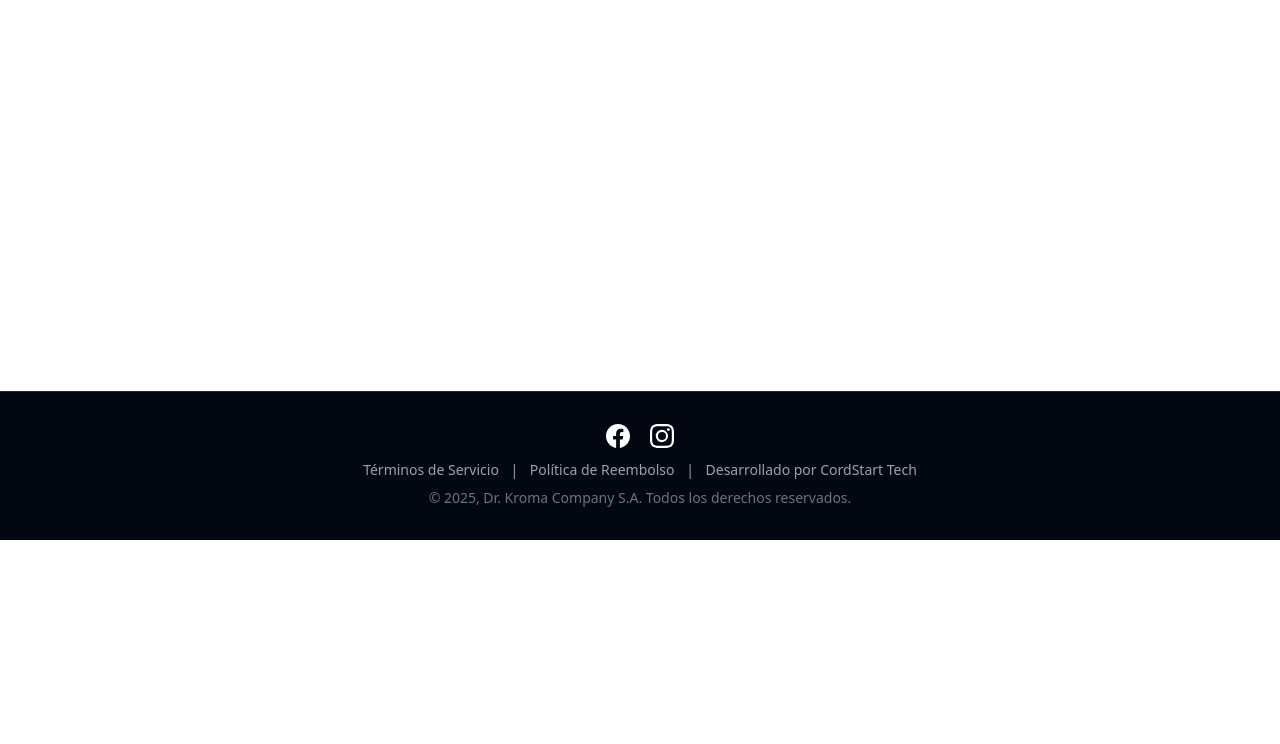
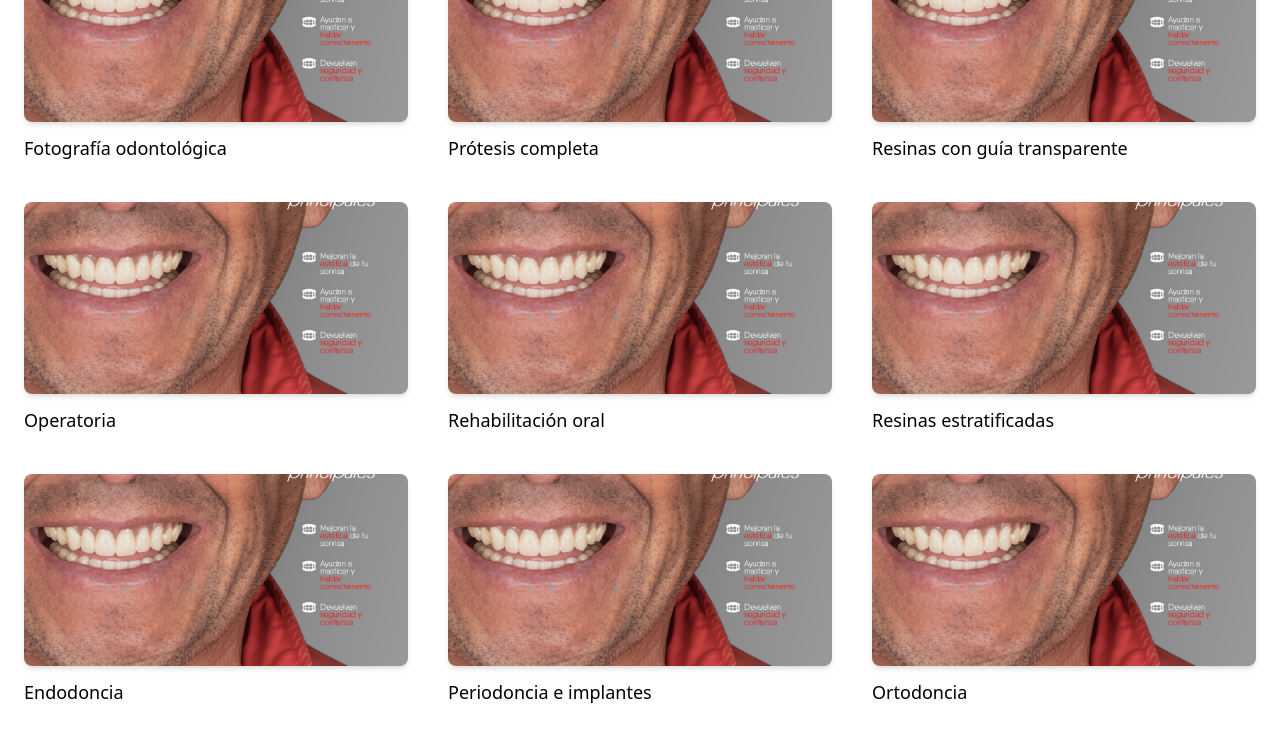
Before and after one commit to kromacompanysa/nuxt_web, a Nuxt app: page /cursos in a window 1280 px wide. Shown: the part 260-1004 px from the top of the page. Before the commit the page ends 800 px from the top, so only its background shows below. Built offline with nearby package versions, Linux system fonts and the light colour scheme.

Commit message:
feat: list of cursos and etc

```diff
--- a/app/app.config.ts
+++ b/app/app.config.ts
@@ -8,68 +8,151 @@ export default defineAppConfig({
     {
       label: "Soy Paciente",
       type: "dropdown",
+      href: "/pacientes",
       items: [
-        { label: "Periodoncia", href: "/pacientes/periodoncia" },
+        {
+          label: "Periodoncia",
+          href: "/pacientes/periodoncia",
+          image: "/images/grid_01.jpeg",
+        },
         {
           label: "Odontología restauradora",
           href: "/pacientes/odontologia-restauradora",
+          image: "/images/grid_01.jpeg",
         },
-        { label: "Endodoncia", href: "/pacientes/endodoncia" },
-        { label: "Ortodoncia", href: "/pacientes/ortodoncia" },
-        { label: "Estética", href: "/pacientes/estetica" },
+        {
+          label: "Endodoncia",
+          href: "/pacientes/endodoncia",
+          image: "/images/grid_01.jpeg",
+        },
+        {
+          label: "Ortodoncia",
+          href: "/pacientes/ortodoncia",
+          image: "/images/grid_01.jpeg",
+        },
+        {
+          label: "Estética",
+          href: "/pacientes/estetica",
+          image: "/images/grid_01.jpeg",
+        },
         {
           label: "Rehabilitación oral",
           href: "/pacientes/rehabilitacion-oral",
+          image: "/images/grid_01.jpeg",
         },
-        { label: "Implantología", href: "/pacientes/implantologia" },
-        { label: "Cirugía", href: "/pacientes/cirugia" },
-        { label: "Prótesis", href: "/pacientes/protesis" },
-        { label: "Odontopediatría", href: "/pacientes/odontopediatria" },
+        {
+          label: "Implantología",
+          href: "/pacientes/implantologia",
+          image: "/images/grid_01.jpeg",
+        },
+        {
+          label: "Cirugía",
+          href: "/pacientes/cirugia",
+          image: "/images/grid_01.jpeg",
+        },
+        {
+          label: "Prótesis",
+          href: "/pacientes/protesis",
+          image: "/images/grid_01.jpeg",
+        },
+        {
+          label: "Odontopediatría",
+          href: "/pacientes/odontopediatria",
+          image: "/images/grid_01.jpeg",
+        },
       ],
     },
     {
       label: "Cursos",
       type: "dropdown",
+      href: "/cursos",
       items: [
         {
           label: "Fotografía odontológica",
           href: "/cursos/fotografia-odontologica",
+          image: "/images/grid_01.jpeg",
         },
-        { label: "Prótesis completa", href: "/cursos/protesis-completa" },
+        {
+          label: "Prótesis completa",
+          href: "/cursos/protesis-completa",
+          image: "/images/grid_01.jpeg",
+        },
         {
           label: "Resinas con guía transparente",
           href: "/cursos/resinas-guia-transparente",
+          image: "/images/grid_01.jpeg",
         },
-        { label: "Operatoria", href: "/cursos/operatoria" },
-        { label: "Rehabilitación oral", href: "/cursos/rehabilitacion-oral" },
+        {
+          label: "Operatoria",
+          href: "/cursos/operatoria",
+          image: "/images/grid_01.jpeg",
+        },
+        {
+          label: "Rehabilitación oral",
+          href: "/cursos/rehabilitacion-oral",
+          image: "/images/grid_01.jpeg",
+        },
         {
           label: "Resinas estratificadas",
           href: "/cursos/resinas-estratificadas",
+          image: "/images/grid_01.jpeg",
         },
-        { label: "Endodoncia", href: "/cursos/endodoncia" },
+        {
+          label: "Endodoncia",
+          href: "/cursos/endodoncia",
+          image: "/images/grid_01.jpeg",
+        },
         {
           label: "Periodoncia e implantes",
           href: "/cursos/periodoncia-implantes",
+          image: "/images/grid_01.jpeg",
         },
-        { label: "Ortodoncia", href: "/cursos/ortodoncia" },
-        { label: "Odontología digital", href: "/cursos/odontologia-digital" },
+        {
+          label: "Ortodoncia",
+          href: "/cursos/ortodoncia",
+          image: "/images/grid_01.jpeg",
+        },
+        {
+          label: "Odontología digital",
+          href: "/cursos/odontologia-digital",
+          image: "/images/grid_01.jpeg",
+        },
       ],
     },
     {
       label: "Laboratorio Digital",
       type: "dropdown",
+      href: "/laboratorio",
       items: [
-        { label: "Diseño digital", href: "/laboratorio/diseno-digital" },
-        { label: "Impresión 3D", href: "/laboratorio/impresion-3d" },
-        { label: "Escaneo intraoral", href: "/laboratorio/escaneo-intraoral" },
-        { label: "Modelado CAD", href: "/laboratorio/modelado-cad" },
+        {
+          label: "Diseño digital",
+          href: "/laboratorio/diseno-digital",
+          image: "/images/grid_01.jpeg",
+        },
+        {
+          label: "Impresión 3D",
+          href: "/laboratorio/impresion-3d",
+          image: "/images/grid_01.jpeg",
+        },
+        {
+          label: "Escaneo intraoral",
+          href: "/laboratorio/escaneo-intraoral",
+          image: "/images/grid_01.jpeg",
+        },
+        {
+          label: "Modelado CAD",
+          href: "/laboratorio/modelado-cad",
+          image: "/images/grid_01.jpeg",
+        },
         {
           label: "Simulación oclusal",
           href: "/laboratorio/simulacion-oclusal",
+          image: "/images/grid_01.jpeg",
         },
         {
           label: "Planificación digital",
           href: "/laboratorio/planificacion-digital",
+          image: "/images/grid_01.jpeg",
         },
       ],
     },
--- a/app/components/Default/NavBar.vue
+++ b/app/components/Default/NavBar.vue
@@ -33,10 +33,20 @@
                         v-else-if="item.type === 'dropdown'"
                         class="relative group"
                     >
+                        <div class="flex items-center space-x-1">
+                            <!-- Texto que navega -->
+                            <a
+                                :href="item.href"
+                                class="transition hover:text-red-600"
+                            >
+                                {{ item.label }}
+                            </a>
+
+                            <!-- Botón flecha solo para abrir el menú -->
                             <button
-                            class="flex items-center space-x-1 transition hover:text-red-600"
+                                class="transition hover:text-red-600 cursor-pointer"
+                                @click.stop
                             >
-                            <span>{{ item.label }}</span>
                                 <svg
                                     class="w-4 h-4 transition transform group-hover:rotate-180"
                                     fill="currentColor"
@@ -49,7 +59,9 @@
                                     />
                                 </svg>
                             </button>
+                        </div>
 
+                        <!-- DROPDOWN MENU -->
                         <div
                             class="absolute left-0 mt-2 w-48 bg-white shadow-lg rounded-md border border-gray-100 opacity-0 pointer-events-none group-hover:opacity-100 group-hover:pointer-events-auto transition duration-200 before:absolute before:-top-3 before:left-0 before:w-full before:h-6 before:bg-transparent before:content-['']"
                         >
--- /dev/null
+++ b/app/pages/cursos/index.vue
@@ -0,0 +1,35 @@
+<template>
+    <section class="max-w-7xl mx-auto px-6 py-6">
+        <h1 class="text-3xl font-semibold text-center mb-10">Cursos</h1>
+
+        <div class="grid grid-cols-1 sm:grid-cols-2 lg:grid-cols-3 gap-10">
+            <NuxtLink
+                v-for="item in cursosItems"
+                :key="item.href"
+                :to="item.href"
+                class="block group"
+            >
+                <div class="overflow-hidden rounded-lg shadow-md">
+                    <img
+                        :src="item.image"
+                        class="w-full h-48 object-cover group-hover:scale-105 transition"
+                    />
+                </div>
+
+                <h2 class="mt-3 text-lg font-medium group-hover:text-red-600">
+                    {{ item.label }}
+                </h2>
+            </NuxtLink>
+        </div>
+    </section>
+</template>
+
+<script setup>
+const navItems = useAppConfig().navbar;
+
+// obtener la sección Cursos
+const cursosSection = navItems.find((item) => item.label === "Cursos");
+
+// Los items ya incluyen label, href y image
+const cursosItems = cursosSection?.items ?? [];
+</script>
--- /dev/null
+++ b/app/pages/laboratorio/index.vue
@@ -0,0 +1,39 @@
+<template>
+    <section class="max-w-7xl mx-auto px-6 py-6">
+        <h1 class="text-3xl font-semibold text-center mb-10">
+            Laboratorio Digital
+        </h1>
+
+        <div class="grid grid-cols-1 sm:grid-cols-2 lg:grid-cols-3 gap-10">
+            <NuxtLink
+                v-for="item in laboratorioItems"
+                :key="item.href"
+                :to="item.href"
+                class="block group"
+            >
+                <div class="overflow-hidden rounded-lg shadow-md">
+                    <img
+                        :src="item.image"
+                        class="w-full h-48 object-cover group-hover:scale-105 transition"
+                    />
+                </div>
+
+                <h2 class="mt-3 text-lg font-medium group-hover:text-red-600">
+                    {{ item.label }}
+                </h2>
+            </NuxtLink>
+        </div>
+    </section>
+</template>
+
+<script setup>
+const navItems = useAppConfig().navbar;
+
+// obtener la sección Laboratorio
+const laboratorioSection = navItems.find(
+    (item) => item.label === "Laboratorio Digital",
+);
+
+// Los items ya incluyen label, href y image
+const laboratorioItems = laboratorioSection?.items ?? [];
+</script>
--- /dev/null
+++ b/app/pages/pacientes/index.vue
@@ -0,0 +1,35 @@
+<template>
+    <section class="max-w-7xl mx-auto px-6 py-6">
+        <h1 class="text-3xl font-semibold text-center mb-10">Soy Paciente</h1>
+
+        <div class="grid grid-cols-1 sm:grid-cols-2 lg:grid-cols-3 gap-10">
+            <NuxtLink
+                v-for="item in pacienteItems"
+                :key="item.href"
+                :to="item.href"
+                class="block group"
+            >
+                <div class="overflow-hidden rounded-lg shadow-md">
+                    <img
+                        :src="item.image"
+                        class="w-full h-48 object-cover group-hover:scale-105 transition"
+                    />
+                </div>
+
+                <h2 class="mt-3 text-lg font-medium group-hover:text-red-600">
+                    {{ item.label }}
+                </h2>
+            </NuxtLink>
+        </div>
+    </section>
+</template>
+
+<script setup>
+const navItems = useAppConfig().navbar;
+
+// obtener la sección Soy Paciente
+const pacienteSection = navItems.find((item) => item.label === "Soy Paciente");
+
+// Los items ya incluyen label, href y image
+const pacienteItems = pacienteSection?.items ?? [];
+</script>
```
Lines whose indentation alone changed are shown as unchanged.
